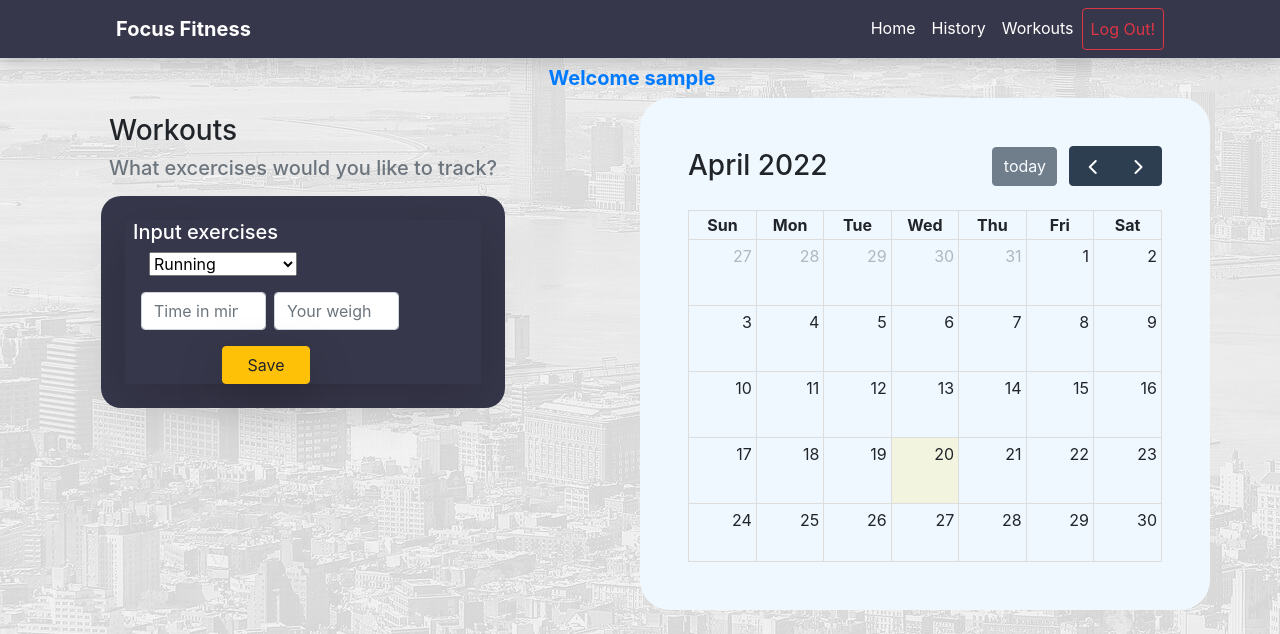
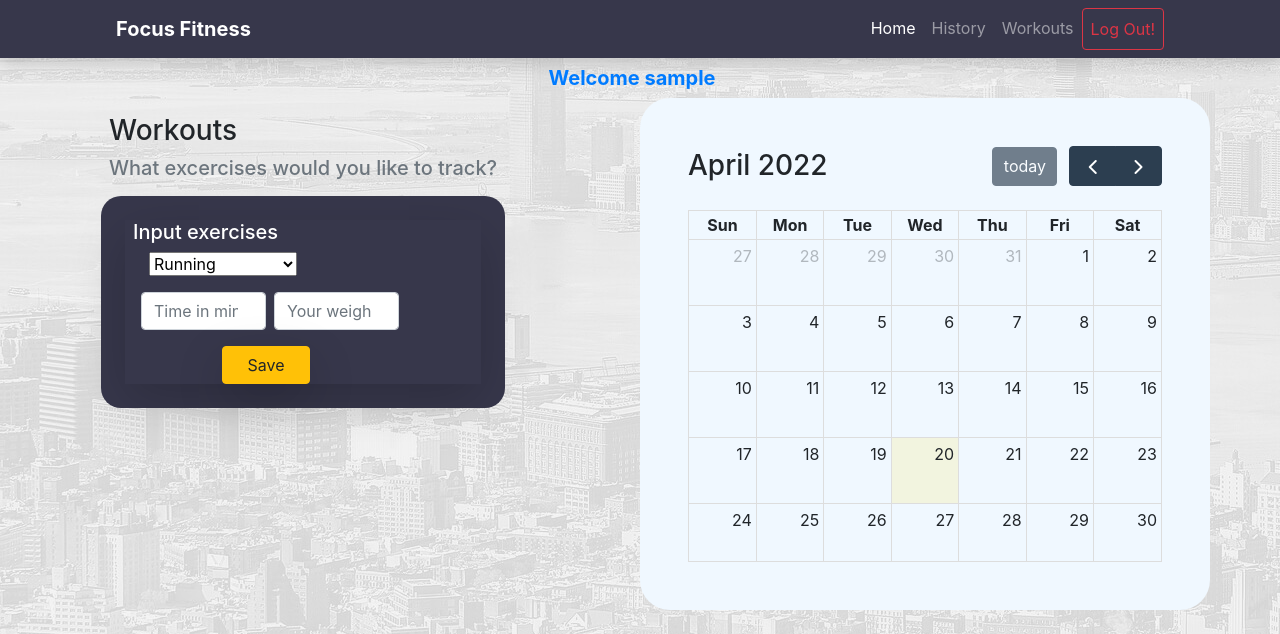
Before and after one commit to rcheng2/FocusFitness, a Flask app: page /index in a window 1280 px wide. Shown: the top 634 px of the page. Run offline with Flask 2, Linux system fonts and the light colour scheme; the visitor is signed in with stand-in values (Sample User, id 1); data comes from the database, SQL or seed files in the repository; data that the repository does not hold is empty; some libraries are stand-ins or nearby versions.

Commit message:
Update home.html
minor fix

```diff
--- a/templates/home.html
+++ b/templates/home.html
@@ -46,10 +46,10 @@
                                 <a class="nav-link active" aria-current="page" href="/index">Home</a>
                             </li>
                             <li class="nav-item">
-                                <a class="nav-link active" aria-current="page" href="/history">History</a>
+                                <a class="nav-link" aria-current="page" href="/history">History</a>
                             </li>
                             <li class="nav-item">
-                                <a class="nav-link active" aria-current="page" href="/getinput">Workouts</a>
+                                <a class="nav-link" aria-current="page" href="/getinput">Workouts</a>
                             </li>
                             <li class="nav-item">
                                 <form method="POST" action="/logoff">
```
